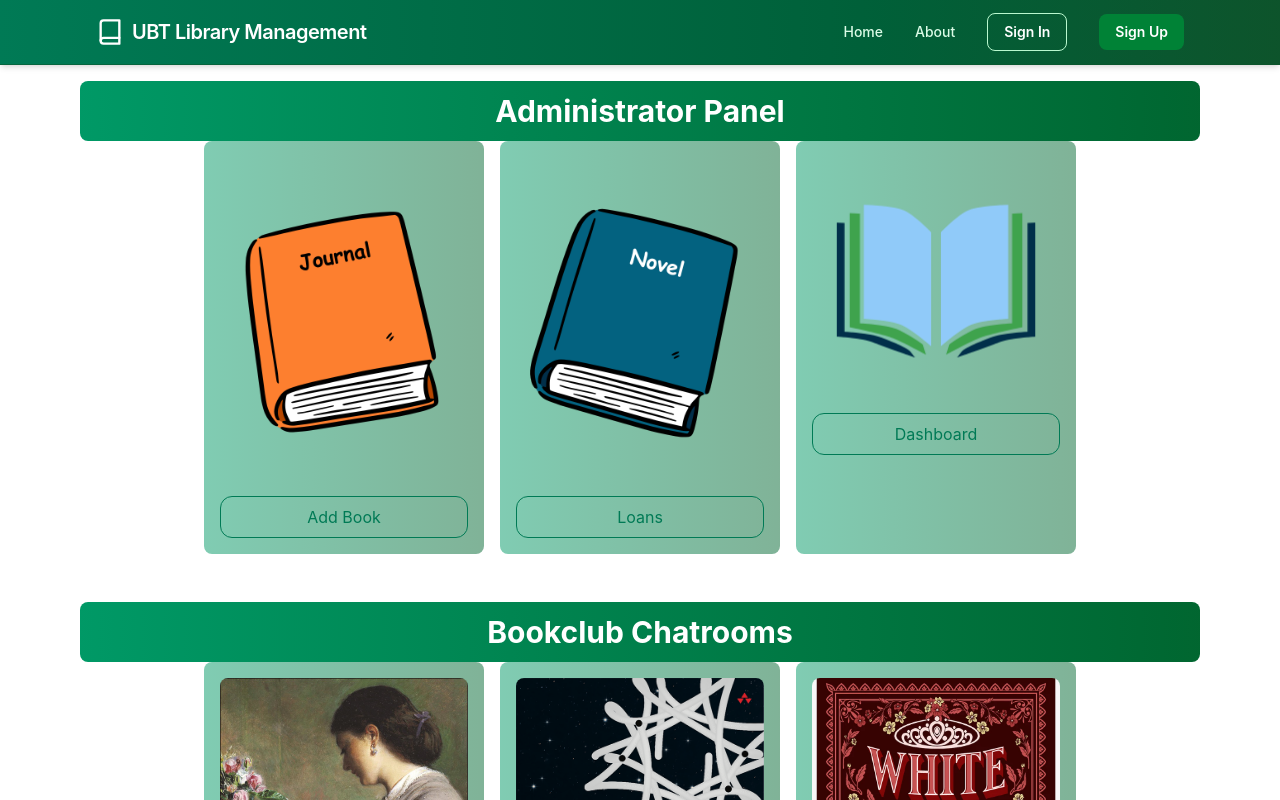
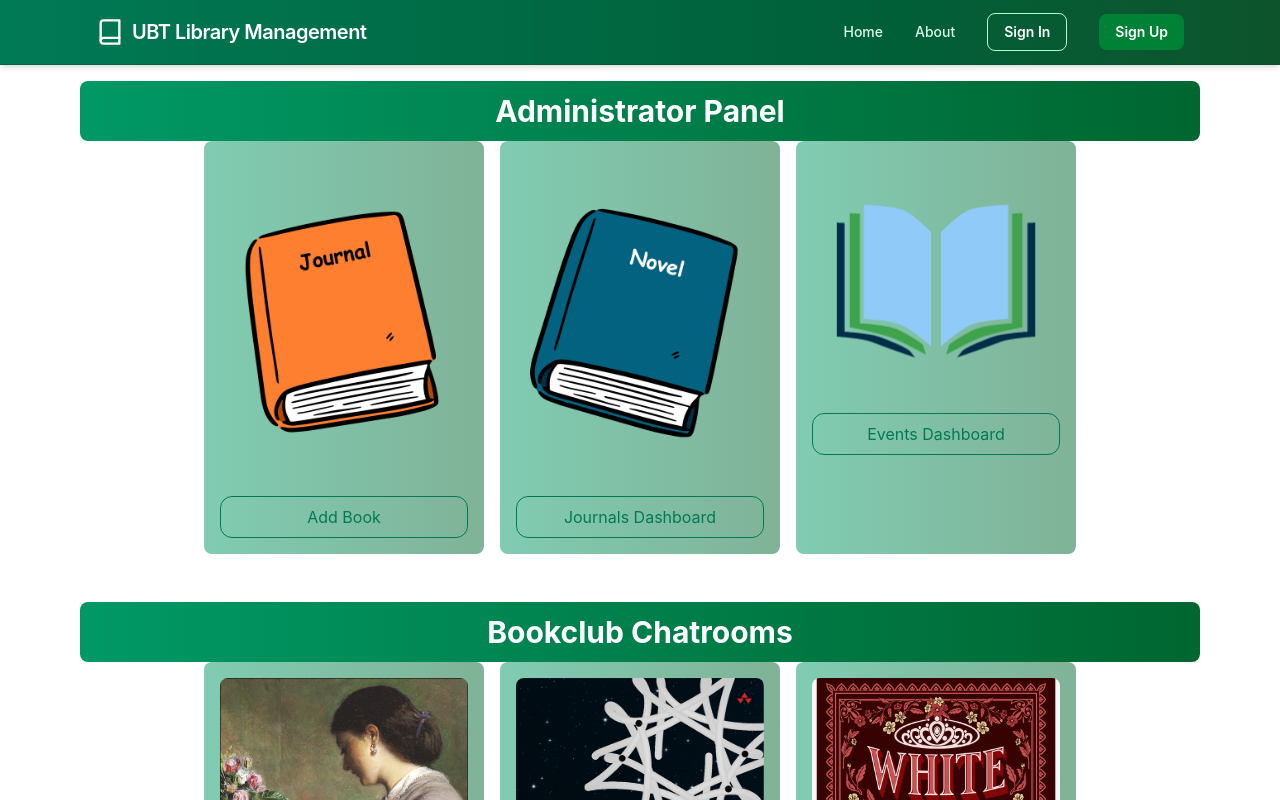
Before and after one commit to Diondfc/Lab-1, a React (Vite) app in the folder project/client/: page /admin in a window 1280 px wide. Shown: the top 800 px of the page. Built offline with nearby package versions, Linux system fonts and the light colour scheme; no server answers.

Commit message:
Enhance AdminPanel and HomePage navigation; add new routes for events and dashboards, and update button actions for improved user experience.

```diff
--- a/project/client/src/pages/AdminPanel.jsx
+++ b/project/client/src/pages/AdminPanel.jsx
@@ -16,15 +16,30 @@ const AdminPanel = () => {
             <div className="flex justify-center space-x-4 mb-8">
                 <div className="bg-gradient-to-r from-emerald-600/50 to-green-800/50 rounded-lg p-4 w-1/4 flex flex-col items-center">
                     <img src={Book} alt="Book" className="mb-2 rounded-lg" />
-                    <button className="border border-emerald-700 text-emerald-700 hover:bg-emerald-700/10 font-poppins rounded-xl px-4 py-2 w-full bg-transparent">Add Book</button>
+                    <button
+                        className="border border-emerald-700 text-emerald-700 hover:bg-emerald-700/10 font-poppins rounded-xl px-4 py-2 w-full bg-transparent"
+                        onClick={() => navigate('/admin/add-book')}
+                    >
+                        Add Book
+                    </button>
                 </div>
                 <div className="bg-gradient-to-r from-emerald-600/50 to-green-800/50 rounded-lg p-4 w-1/4 flex flex-col items-center">
                     <img src={Loans} alt="Loans" className="mb-2 rounded-lg" />
-                    <button className="border border-emerald-700 text-emerald-700 hover:bg-emerald-700/10 font-poppins rounded-xl px-4 py-2 w-full bg-transparent">Loans</button>
+                    <button
+                        className="border border-emerald-700 text-emerald-700 hover:bg-emerald-700/10 font-poppins rounded-xl px-4 py-2 w-full bg-transparent"
+                        onClick={() => navigate('/admin/journals-dashboard')}
+                    >
+                        Journals Dashboard
+                    </button>
                 </div>
                 <div className="bg-gradient-to-r from-emerald-600/50 to-green-800/50 rounded-lg p-4 w-1/4 flex flex-col items-center">
                     <img src={Dashboard} alt="Dashboard" className="mb-2 rounded-lg" />
-                    <button className="border border-emerald-700 text-emerald-700 hover:bg-emerald-700/10 font-poppins rounded-xl px-4 py-2 w-full bg-transparent">Dashboard</button>
+                    <button
+                        className="border border-emerald-700 text-emerald-700 hover:bg-emerald-700/10 font-poppins rounded-xl px-4 py-2 w-full bg-transparent"
+                        onClick={() => navigate('/events/dashboard')}
+                    >
+                        Events Dashboard
+                    </button>
                 </div>
             </div>
             <h2 className="mt-4 grid w-full place-items-center rounded-lg bg-gradient-to-r from-emerald-600 to-green-800 py-3 font-poppins text-3xl font-bold text-white">Bookclub Chatrooms</h2>
@@ -33,7 +48,7 @@ const AdminPanel = () => {
                     <img src={JournalsChat} alt="JournalsChat" className="mb-2 rounded-lg" />
                     <button
                         className="border border-emerald-700 text-emerald-700 hover:bg-emerald-700/10 font-poppins rounded-xl px-4 py-2 w-full bg-transparent"
-                        onClick={() => navigate('/journalschat')}
+                        onClick={() => navigate('/journals')}
                     >
                         Journals
                     </button>
@@ -42,7 +57,7 @@ const AdminPanel = () => {
                     <img src={AcademicChat} alt="AcademicChat" className="mb-2 rounded-lg" />
                     <button
                         className="border border-emerald-700 text-emerald-700 hover:bg-emerald-700/10 font-poppins rounded-xl px-4 py-2 w-full bg-transparent"
-                        onClick={() => navigate('/academicchat')}
+                        onClick={() => navigate('/academic')}
                     >
                         Academic Literature
                     </button>
@@ -51,7 +66,7 @@ const AdminPanel = () => {
                     <img src={NovelsChat} alt="NovelsChat" className="mb-2 rounded-lg" />
                     <button
                         className="border border-emerald-700 text-emerald-700 hover:bg-emerald-700/10 font-poppins rounded-xl px-4 py-2 w-full bg-transparent"
-                        onClick={() => navigate('/novelschat')}
+                        onClick={() => navigate('/novels')}
                     >
                         Novels
                     </button>
--- a/project/client/src/pages/HomePage.jsx
+++ b/project/client/src/pages/HomePage.jsx
@@ -42,7 +42,7 @@ const Home = () => {
   const handleSearch = (e) => {
     e.preventDefault();
     if (searchQuery.trim()) {
-      navigate(`/search?q=${encodeURIComponent(searchQuery)}`);
+      navigate('/books');
     }
   };
 
@@ -261,7 +261,7 @@ const Home = () => {
                 <p className="font-medium">- Sarah Johnson, PhD Candidate</p>
               </div>
               <button
-                onClick={() => navigate('/testimonials')}
+                onClick={() => navigate('/about')}
                 className="border border-white text-white hover:bg-white hover:text-[#036280] px-6 py-2 rounded-lg transition"
               >
                 Read More Testimonials
@@ -304,7 +304,7 @@ const Home = () => {
                   Check out our newest additions to the collection updated weekly.
                 </p>
                 <button
-                  onClick={() => navigate('/new-arrivals')}
+                  onClick={() => navigate('/books')}
                   className="flex items-center text-[#036280] hover:underline"
                 >
                   <FiBookmark className="mr-2" /> View New Arrivals
--- a/project/client/src/routes/AppRoutes.jsx
+++ b/project/client/src/routes/AppRoutes.jsx
@@ -5,12 +5,17 @@ import LoginPage from '../pages/LoginPage.jsx'
 import HomePage from '../pages/HomePage.jsx'
 import AdminPanel from '../pages/AdminPanel.jsx'
 import About from '../pages/About.jsx'
+import Events from '../pages/Events.jsx'
+import EventsDashboard from '../pages/EventsDashboard.jsx'
+import EventsLocations from '../pages/EventsLocations.jsx'
 import BookList from '../components/Books/BookList.jsx'
 import BookDetail from '../components/Books/BookDetail.jsx'
 import BookListAcademic from '../components/Books/BookListAcademic.jsx'
 import BookListJournal from '../components/Books/BookListJournal.jsx'
 import BookListNovel from '../components/Books/BookListNovel.jsx'
 import EditBook from '../components/Books/EditBook.jsx'
+import AddBook from '../components/Books/AddBook.jsx'
+import JournalsDashboard from '../components/Books/JournalsDashboard copy.jsx'
 export default function AppRoutes() {
   return (
     <Routes>
@@ -21,12 +26,17 @@ export default function AppRoutes() {
         <Route path="/login" element={<LoginPage />} />
         <Route path="/admin" element={<AdminPanel />} />
         <Route path="/about" element={<About />} />
+        <Route path="/events" element={<Events />} />
+        <Route path="/events/dashboard" element={<EventsDashboard />} />
+        <Route path="/events/locations" element={<EventsLocations />} />
         <Route path="/books" element={<BookList />} />
         <Route path="/books/:id" element={<BookDetail />} />
         <Route path="/academic" element={<BookListAcademic />} />
         <Route path="/journals" element={<BookListJournal />} />
         <Route path="/novels" element={<BookListNovel />} />
         <Route path="/edit/:id" element={<EditBook />} />
+        <Route path="/admin/add-book" element={<AddBook />} />
+        <Route path="/admin/journals-dashboard" element={<JournalsDashboard />} />
       </Route>
 
       <Route path="*" element={<Navigate to="/" replace />} />
```
